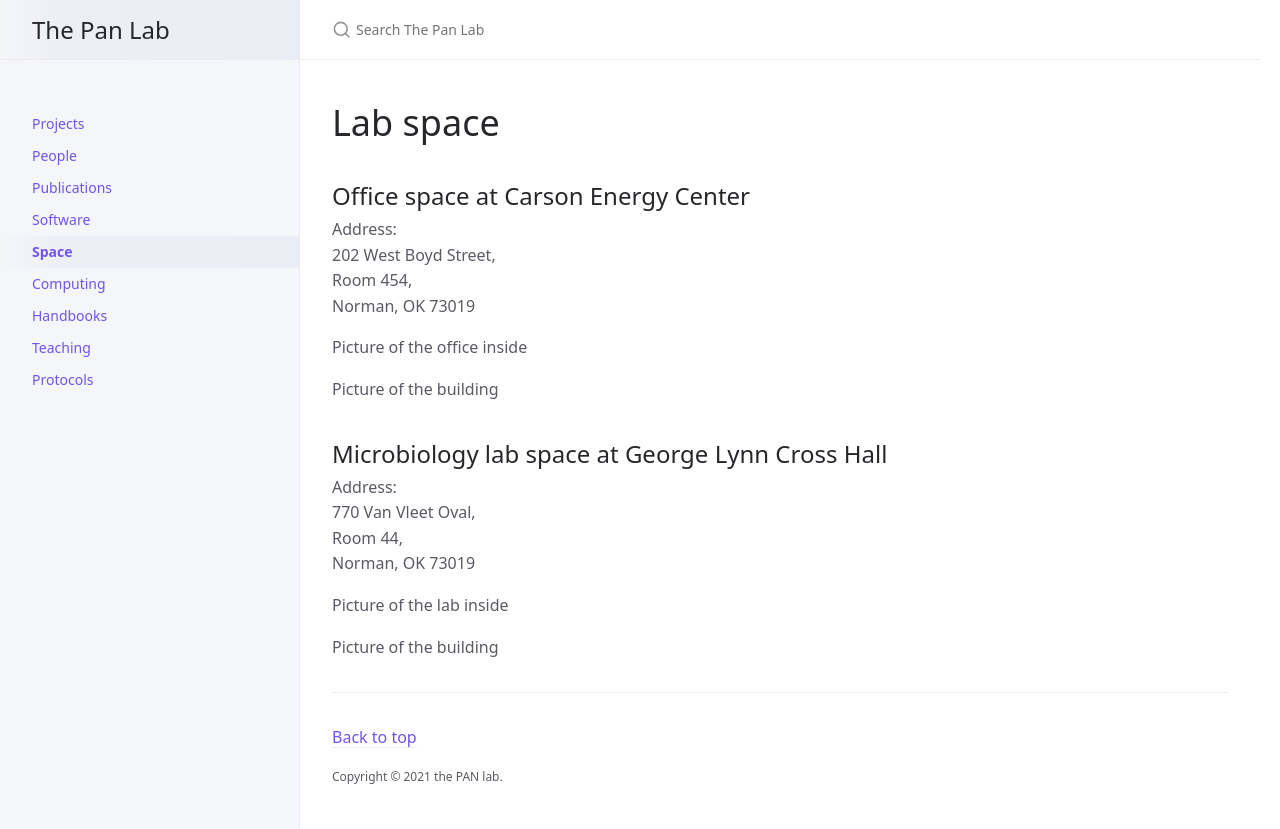
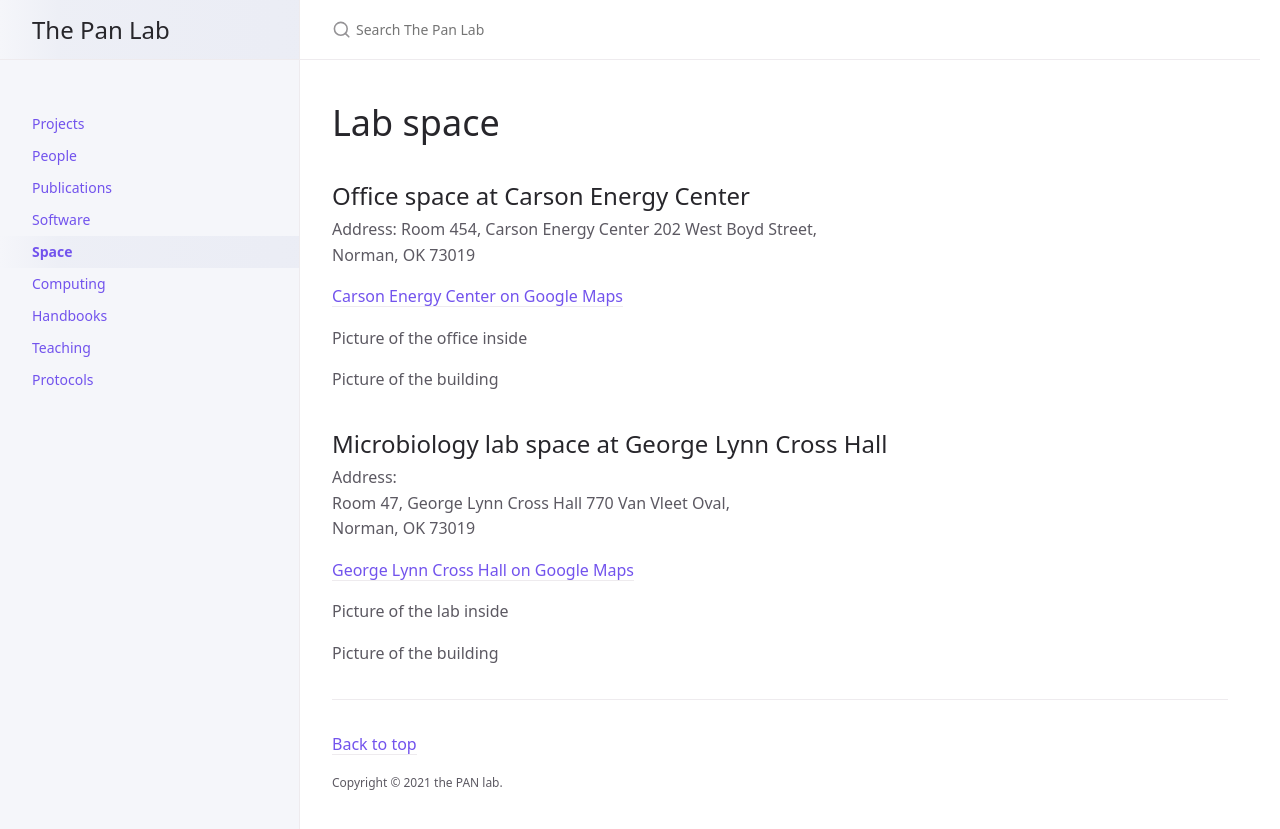
Before and after one commit to thepanlab/thepanlab.github.io, a Jekyll site: the page built from docs/space.md, in a window 1280 px wide. Shown: the top 829 px of the page. Built offline with Jekyll 4.4.1, drawn with Linux system fonts in a browser that asks for light colours.

Commit message:
Update space.md

```diff
--- a/docs/space.md
+++ b/docs/space.md
@@ -8,9 +8,12 @@
 ## Office space at Carson Energy Center
 
 Address:
+Room 454, Carson Energy Center
 202 West Boyd Street,
-Room 454,
 Norman, OK 73019
+
+[Carson Energy Center on Google Maps](https://www.google.com/maps/place/Gallogly+College+of+Engineering/@35.2106619,-97.4429135,18.08z/data=!4m5!3m4!1s0x87b269d41b60d8c9:0x37f702bd76c6732c!8m2!3d35.2108932!4d-97.4425345)
+
 
 Picture of the office inside
 
@@ -19,9 +22,11 @@
 ## Microbiology lab space at George Lynn Cross Hall
 
 Address:
+Room 47, George Lynn Cross Hall
 770 Van Vleet Oval,
-Room 44,
 Norman, OK  73019
+
+[George Lynn Cross Hall on Google Maps](https://www.google.com/maps/place/George+Lynn+Cross+Hall/@35.2069292,-97.4457894,17z/data=!4m12!1m6!3m5!1s0x87b269d332d849f9:0x3998c7056c2a8d14!2sGeorge+Lynn+Cross+Hall!8m2!3d35.2065631!4d-97.4448832!3m4!1s0x87b269d332d849f9:0x3998c7056c2a8d14!8m2!3d35.2065631!4d-97.4448832)
 
 Picture of the lab inside
 
```
